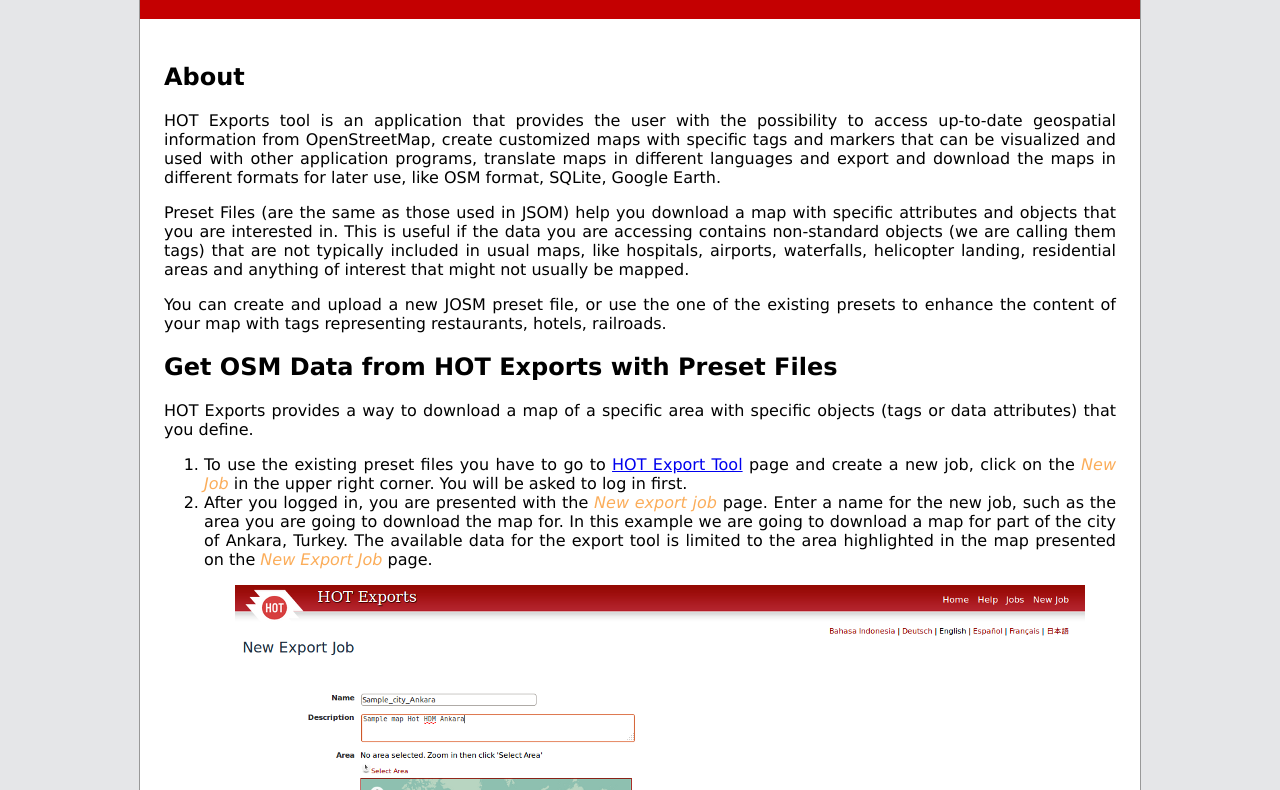
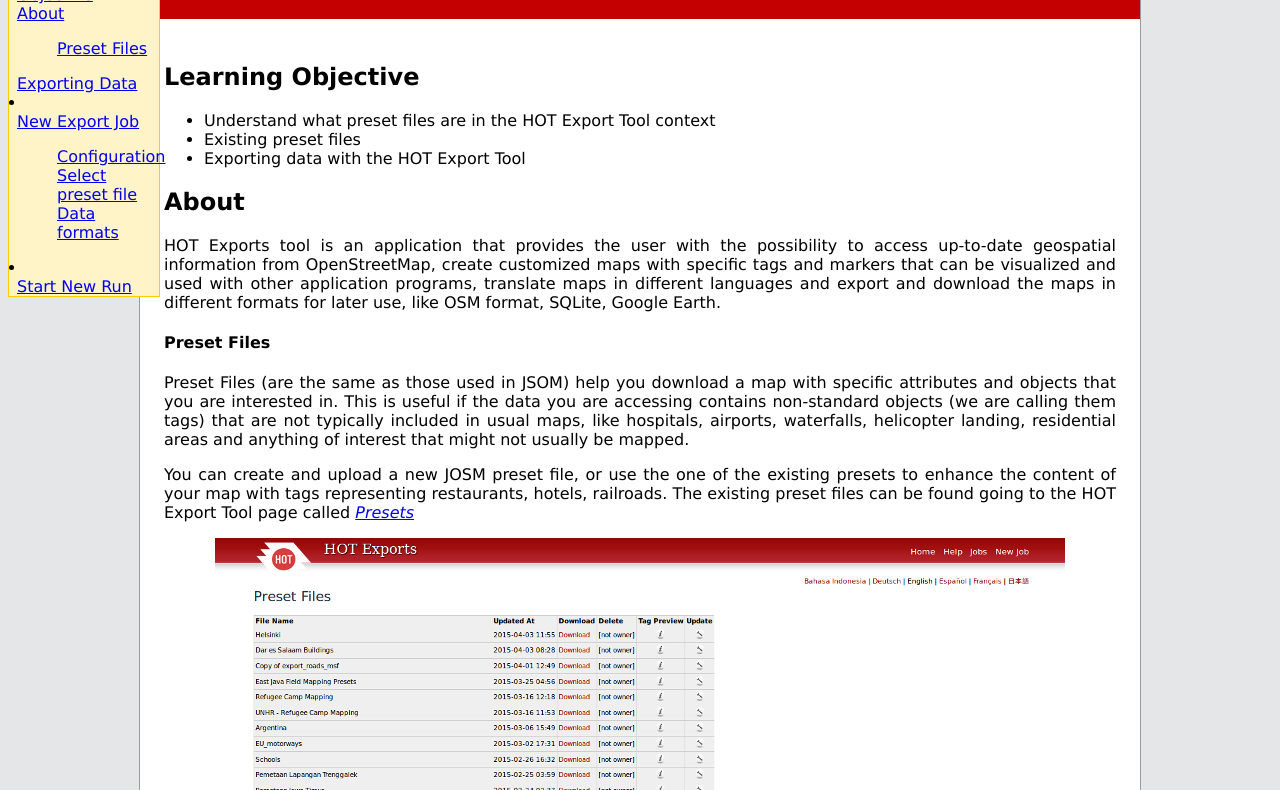
Before and after one commit to elf11/HOT_Preset, a plain HTML site: page index.html in a window 1280 px wide. Shown: the part 56-846 px from the top of the page. Drawn offline with nearby package versions, Linux system fonts and the light colour scheme.

Commit message:
adding pages

```diff
--- a/index.html
+++ b/index.html
@@ -11,6 +11,36 @@
     <meta name="author" content="Humanitarian OpenStreetMap Team">
 </head>
 <body>
+
+<style>
+    div.floating-menu {position:fixed;background:#fff4c8;border:1px solid #ffcc00;width:150px;z-index:100;}
+    div.floating-menu a, div.floating-menu h3 {display:block;margin:0 0.5em;}
+</style>
+<div class="floating-menu">
+    <h3>Navigation</h3>
+    <a href="#lobj">Learning Objective</a>
+    <a href="#abt">About</a>
+        <ul style="list-style-type: none">
+            <a href="#pfile">Preset Files</a>
+        </ul>
+    <a href="#edata">Exporting Data</a>
+    <!--<ul style="list-style-type: none">-->
+        <li><a href="#nexp">New Export Job</a></li>
+            <ul style="list-style-type: none">
+                <li>
+                    <a href="#cfg">Configuration</a>
+                </li>
+                <li>
+                    <a href="#spfile">Select preset file</a>
+                </li>
+                <li>
+                    <a href="#dformat">Data formats</a>
+                </li>
+            </ul>
+        <li><a href="#nrun">Start New Run</a></li>
+    <!--</ul>-->
+</div>
+
 <div id="wrapper">
 
     <div id="header" style="background-image: url(img/Red-header.jpg);">
@@ -29,13 +59,24 @@
 
     <div id="content">
 
-        <h2>About</h2>
+        <a name="lobj"><h2>Learning Objective</h2></a>
+            <ul>
+                <li>Understand what preset files are in the HOT Export Tool context</li>
+                <li>Existing preset files</li>
+                <li>Exporting data with the HOT Export Tool</li>
+            </ul>
+
+
+        <a name="abt"><h2>About</h2></a>
         <p class="center-class">
             HOT Exports tool is an application that provides the user with the possibility to access up-to-date geospatial
             information from OpenStreetMap, create customized maps with specific tags and markers that can be visualized
             and used with other application programs, translate maps in different languages and export and download the
             maps in different formats for later use, like OSM format, SQLite, Google Earth.<br>
         </p>
+
+        <a name="pfile"><h4>Preset Files</h4></a>
+
         <p class="center-class">
             Preset Files (are the same as those used in JSOM) help you download a map with specific attributes and objects that you are interested in.
             This is useful if the data you are accessing contains non-standard objects (we are calling them tags) that are
@@ -44,14 +85,24 @@
         </p>
         <p class="center-class">
             You can create and upload a new JOSM preset file, or use the one of the existing presets to enhance the
-            content of your map with tags representing restaurants, hotels, railroads.
+            content of your map with tags representing restaurants, hotels, railroads. The existing preset files can be found going to
+            the HOT Export Tool page called <em class="guilabel"> <a href="http://export.hotosm.org/en/uploads/presets">Presets</a> </em>
+            <img class="home" src="img/preset_files.png" alt="Existing preset files" title="Existing preset files">
+
+            <p align="center">Exiting preset files</p>
+
+        <h4>View existing preset files</h4>
+        <a href="http://export.hotosm.org/en/uploads/presets">View existing preset files</a>
+
         </p>
 
 
-        <h2>Get OSM Data from HOT Exports with Preset Files</h2>
+        <a name="edata"><h2>Exporting Data</h2></a>
         <p class="center-class">
             HOT Exports provides a way to download a map of a specific area with specific objects (tags or data attributes) that you define.
             <ol>
+
+                <a name="nexp"><h4>New Export Job</h4></a>
                 <li class="center-class">
                     To use the existing preset files you have to go to <a href="http://export.hotosm.org">HOT Export Tool</a>
                     page and create a new job, click on the <em class="guilabel">New Job</em> in the upper right corner. You will be asked to
@@ -64,19 +115,24 @@
                     we are going to download a map for part of the city of Ankara, Turkey. The available data for the export
                     tool is limited to the area highlighted in the map presented on the <em class="guilabel">New Export Job</em> page.
                     <img class="home" src="img/no_selected.png" alt="New export job setting up." title="New export job setting up.">
+                    <p align="center">New export job configuration page</p>
                 </li>
 
                 <br>
 
+                <a name="cfg"><h4>Configuration</h4></a>
                 <li class="center-class">
                     Zoom on the map to the area you want to download. Click <em class="guilabel">Select Area</em> and draw
                     a box around the area you want (we call this <i>Bounding Box</i>).
                     The box can be manipulated by dragging its corners and centering the middle of it using your mouse.
                     When you are happy with the selected area click on <em class="guilabel">Create Job</em>.
                     <img class="home" src="img/new_job_ex.png" alt="New export job setting up." title="New export job setting up.">
+                    <p align="center">Configuring the new export job</p>
                 </li>
 
                 <br>
+
+                <a name="spfile"><h4>Select Preset File</h4></a>
                 <li class="center-class">
                     Next, you may add the objects you are interested in to your map (we call this "configuring the job"),
                     by selecting a presets file to include in your data extract.
@@ -100,6 +156,7 @@
                         </li>
                     </ol>
                     <img class="home" src="img/selected_job_ex.png" alt="Configuring the attributes of the new export job." title="Configuring the attributes of the new export job.">
+                    <p align="center">Selecting the desired preset file for the new job</p>
                 </li>
 
                 <br>
@@ -108,13 +165,17 @@
                     Click <em class="guilabel">Save</em> and the server will start processing your job.
                     The duration of the job depends on the capacity of the server and on the dimension of the area selected for the job.
                     <img class="home" src="img/created_job.png" alt="New export job setting up." title="New export job setting up.">
+                    <p align="center">The job has been started for the desired region and configuration</p>
                 </li>
 
                 <br>
 
+
+                <a name="dformat"><h4>Data Formats</h4></a>
                 <li class="center-class">
                     When the process is completed the data can be downloaded in a variety of formats, including OSM format, shapefiles, KMZ (Google Earth) and database format.
                     <img class="home" src="img/After_run.png" alt="Complete run of the export tool job." title="Complete run of the export tool job.">
+                    <p align="center">Job completed and the data formats available for download</p>
                 </li>
 
                 <li class="center-class">
@@ -126,6 +187,7 @@
 
                 <br>
 
+                <a name="nrun"><h4>Start New Run</h4></a>
                 <li class="center-class">
                     You may choose to run this job again, by clicking <em class="guilabel">Start new run</em>.
                     Running this job again will update your map
@@ -142,10 +204,6 @@
             </ol>
         </p>
 
-
-        <h2>View existing preset files</h2>
-        <a href="http://export.hotosm.org/en/uploads/presets">View existing preset files</a>
-
     </div>
 
     <div id="footer">
```
Also changed, not shown: img/preset_files.png (added).
